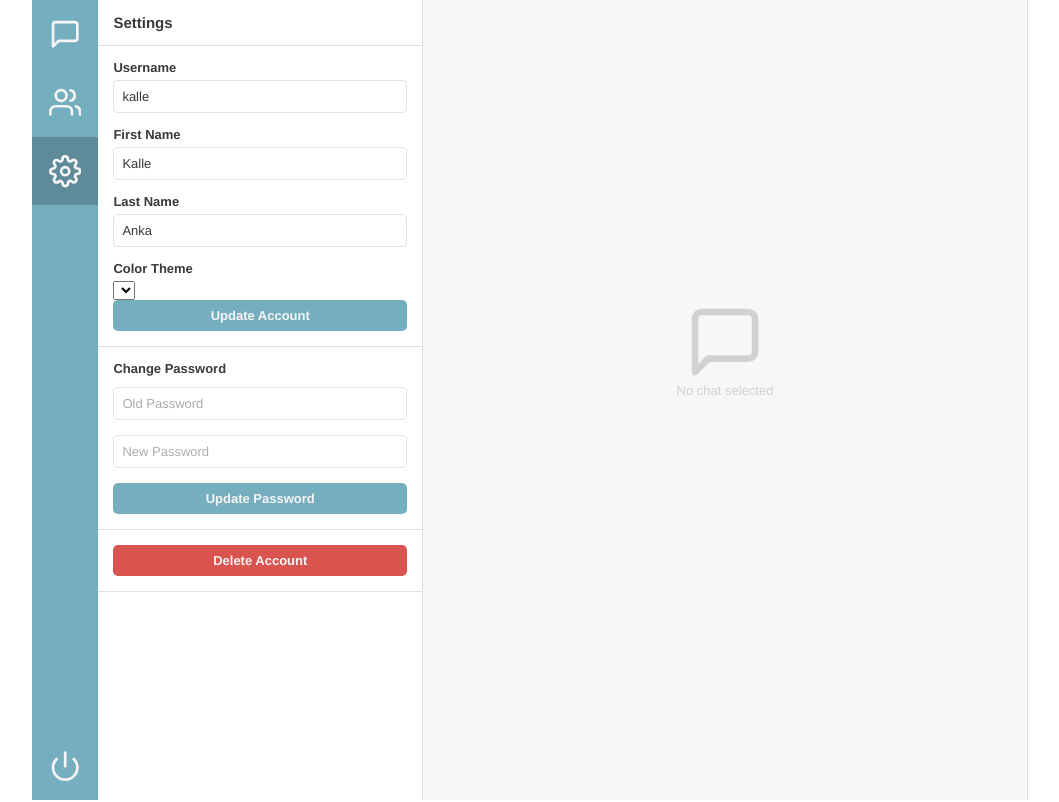
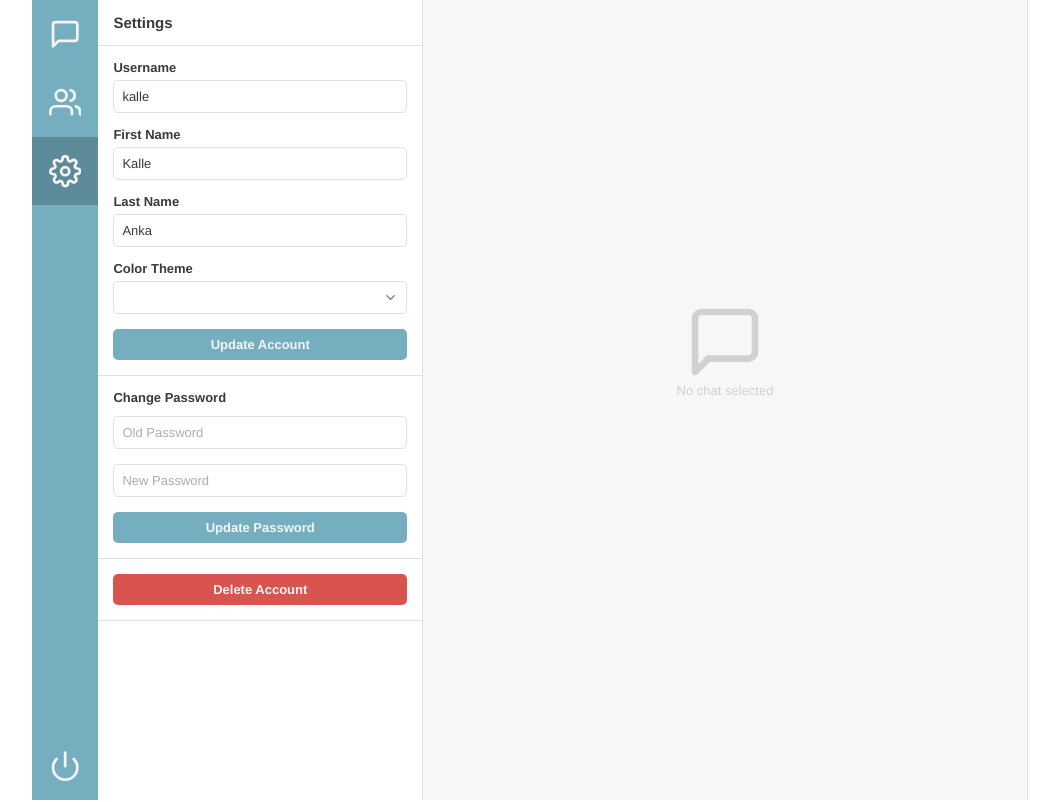
Before and after one commit to FredrikLernia/chat-client, a React (Create React App) app in the folder client/: page / in a window 1280 px wide. Both pictures are taken after a click on the element 175 px from the left and 170 px from the top of the page. Shown: the whole page, without its empty margins (110-1169 px from the left). Built offline with nearby package versions, Linux system fonts and the light colour scheme.

Commit message:
Created a color picker in settings

```diff
--- a/client/src/components/Settings/index.js
+++ b/client/src/components/Settings/index.js
@@ -1,13 +1,17 @@
 import React, { useState, useContext } from 'react'
+import { ChevronDown } from 'react-feather'
 import './style.scss'
 
 import UserContext from '../../context/UserContext'
 
 const Settings = () => {
   const { user } = useContext(UserContext)
-  const { username, firstName, lastName } = user
+  const { username, firstName, lastName, colorTheme } = user
 
   const [inputs, setInputs] = useState({ username, firstName, lastName })
+  const [color, setColor] = useState(colorTheme)
+  const [pickerOpen, setPickerOpen] = useState(false)
+  const colors = ['yellow', 'green', 'red', 'blue', 'orange', 'wine', 'purple']
 
   const onInputChange = e => setInputs({ ...inputs, [e.target.id]: e.target.value })
 
@@ -21,8 +25,27 @@ const Settings = () => {
         <label htmlFor="lastName">Last Name</label>
         <input type="text" id="lastName" value={inputs.lastName} onChange={onInputChange} />
         <label htmlFor="colorTheme">Color Theme</label>
-        <select></select>
-        <button>Update Account</button>
+        <div className="color-picker" onClick={() => setPickerOpen(!pickerOpen)}>
+          <div className={`color bg-${color}`}></div>
+          <ChevronDown />
+        </div>
+        <div className="color-list-relative">
+          {pickerOpen ?
+            <div className="color-list">
+              {colors.map((color, i) => (
+                <div
+                  key={i}
+                  className={`color bg-${color}`}
+                  onClick={() => {
+                    setColor(color)
+                    setPickerOpen(false)
+                  }}
+                />
+              ))}
+            </div>
+            : ''}
+        </div>
+        <button className="update-account">Update Account</button>
       </div>
       <div className="password form">
         <h4>Change Password</h4>
--- a/client/src/components/Settings/style.scss
+++ b/client/src/components/Settings/style.scss
@@ -4,6 +4,48 @@
   .form {
     padding: 15px;
     border-bottom: 1px solid $border-color;
+
+    .color-picker {
+      display: flex;
+      padding: 8px;
+      width: 100%;
+      border-radius: 5px;
+      border: 1px solid $border-color;
+      cursor: pointer;
+
+      .color {
+        flex: 1;
+        height: 15px;
+      }
+
+      svg {
+        margin-left: 8px;
+        width: 15px;
+        height: 15px;
+      }
+    }
+
+    .color-list-relative {
+      position: relative;
+
+      .color-list {
+        position: absolute;
+        width: 100%;
+        background-color: #fff;
+        border: 1px solid $border-color;
+
+        .color {
+          margin: 15px;
+          height: 25px;
+          border: 1px solid #ccc;
+          cursor: pointer;
+        }
+      }
+    }
+
+    .update-account {
+      margin-top: 15px;
+    }
 
     &.delete {
       button {
```
